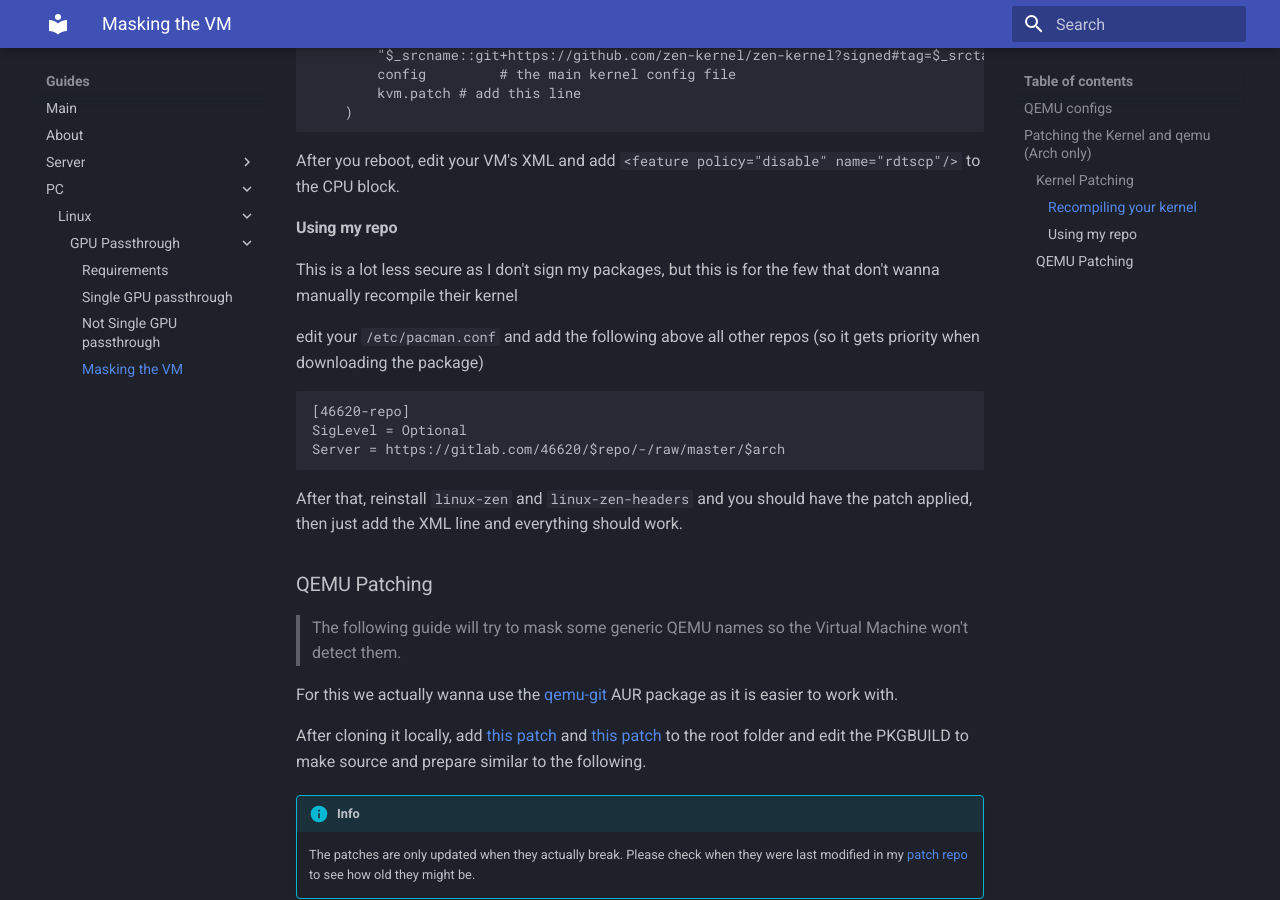
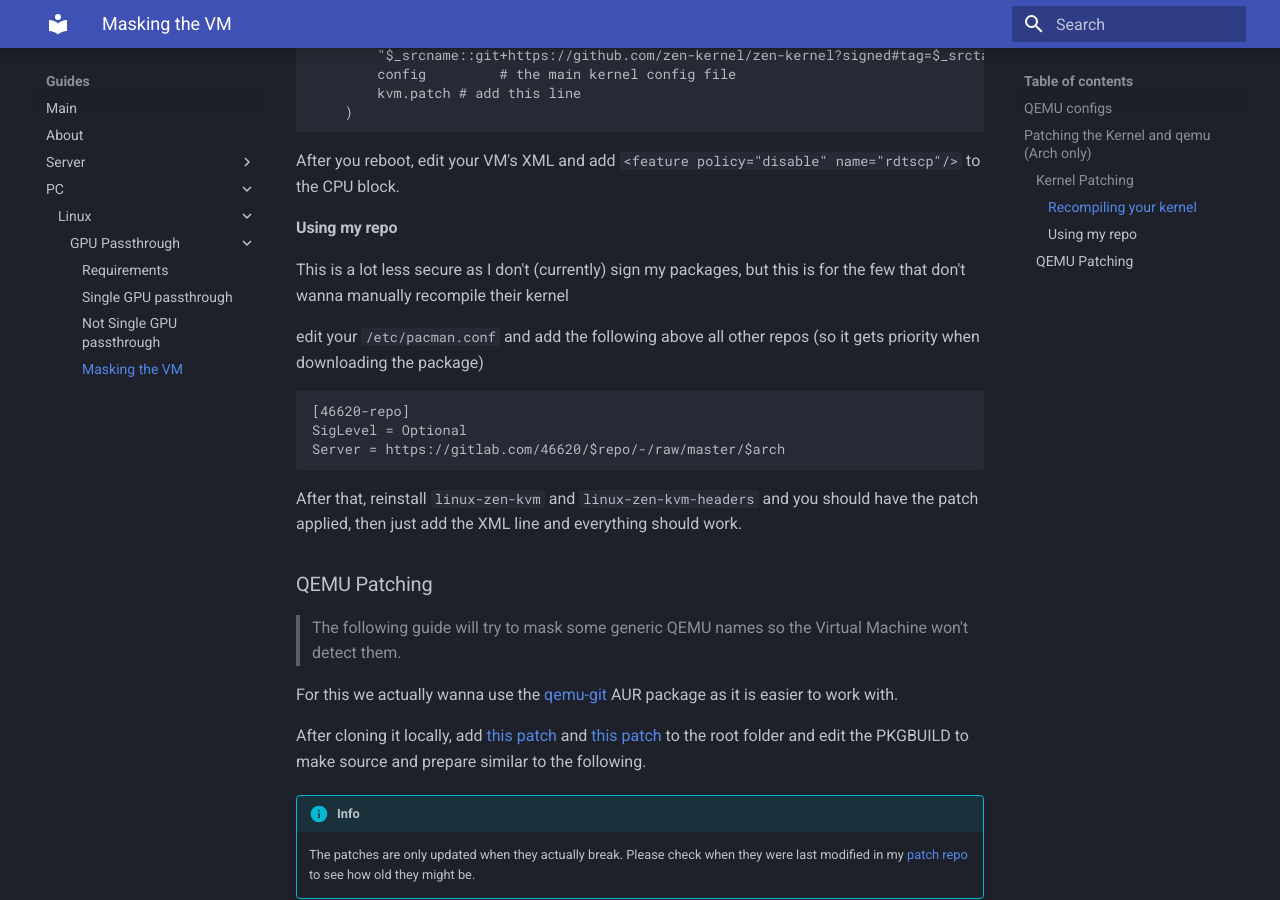
Before and after one commit to 46620/guides, an MkDocs documentation site: the page built from docs/machine/linux/gpu_passthrough/hide.md, in a window 1280 px wide and 900 px high, scrolled down 2567 px. Built offline with MkDocs 1.6.1 and Material for MkDocs 9.7.7, drawn with Linux system fonts in a browser that asks for light colours; some of the changed text lies outside the part shown.

Commit message:
[kvm] fix package name

````diff
--- a/docs/machine/linux/gpu_passthrough/hide.md
+++ b/docs/machine/linux/gpu_passthrough/hide.md
@@ -93,7 +93,7 @@ Next you're going to edit the `PKGBUILD` file and add the patch into it (example
 After you reboot, edit your VM's XML and add `<feature policy="disable" name="rdtscp"/>` to the CPU block.
 
 #### Using my repo
-This is a lot less secure as I don't sign my packages, but this is for the few that don't wanna manually recompile their kernel
+This is a lot less secure as I don't (currently) sign my packages, but this is for the few that don't wanna manually recompile their kernel
 
 edit your `/etc/pacman.conf` and add the following above all other repos (so it gets priority when downloading the package)
 
@@ -103,7 +103,7 @@ SigLevel = Optional
 Server = https://gitlab.com/46620/$repo/-/raw/master/$arch
 ```
 
-After that, reinstall `linux-zen` and `linux-zen-headers` and you should have the patch applied, then just add the XML line and everything should work.
+After that, reinstall `linux-zen-kvm` and `linux-zen-kvm-headers` and you should have the patch applied, then just add the XML line and everything should work.
 
 ### QEMU Patching
 > The following guide will try to mask some generic QEMU names so the Virtual Machine won't detect them.
````
Also changed, not shown: other parts of docs/machine/linux/gpu_passthrough/hide.md (+1 -1 lines).
